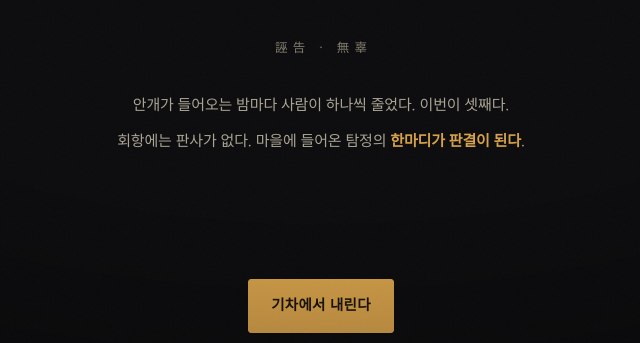
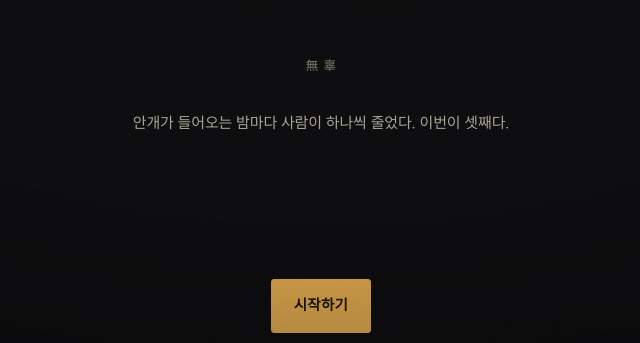
Before and after one commit to 41ways/mugo, a website: page public/index.html in a window 1280 px wide. Shown: the part 387-730 px from the top of the page, without its empty margins (319-959 px from the left). Drawn offline with Linux system fonts and the light colour scheme.

Commit message:
타이틀에서 誣告와 판사 문장 빼고, 시작 버튼을 「시작하기」로

```diff
--- a/public/game.js
+++ b/public/game.js
@@ -618,12 +618,11 @@
     const box = addLine(el('div', 'title'));
     box.innerHTML =
       `<h1 class="han">무고</h1>` +
-      `<p class="sub">誣告 · 無辜</p>` +
-      `<p class="gloss">안개가 들어오는 밤마다 사람이 하나씩 줄었다. 이번이 셋째다.</p>` +
-      `<p class="gloss">회항에는 판사가 없다. 마을에 들어온 탐정의 <b>한마디가 판결이 된다</b>.</p>`;
+      `<p class="sub">無辜</p>` +
+      `<p class="gloss">안개가 들어오는 밤마다 사람이 하나씩 줄었다. 이번이 셋째다.</p>`;
     const row = setFoot(el('div', 'row'));
     row.style.justifyContent = 'center';
-    const go = row.appendChild(el('button', 'btn', '기차에서 내린다'));
+    const go = row.appendChild(el('button', 'btn', '시작하기'));
     await new Promise((r) => { go.onclick = r; });
     stage.classList.remove('mid');
   }
```
Also changed, not shown: public/index.html (+2 -2 lines).
